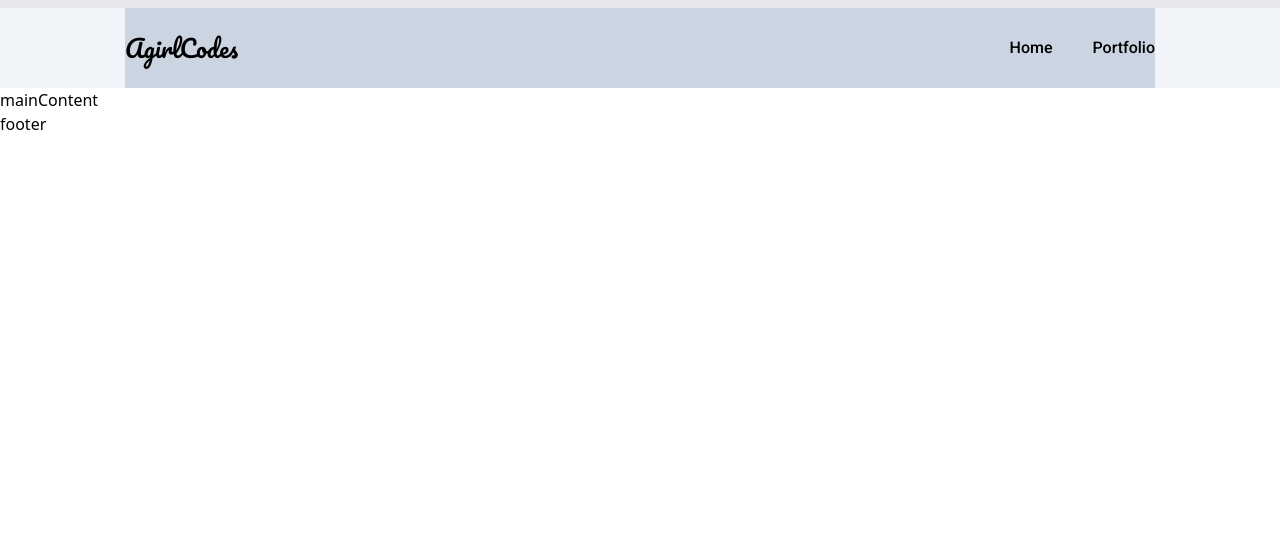
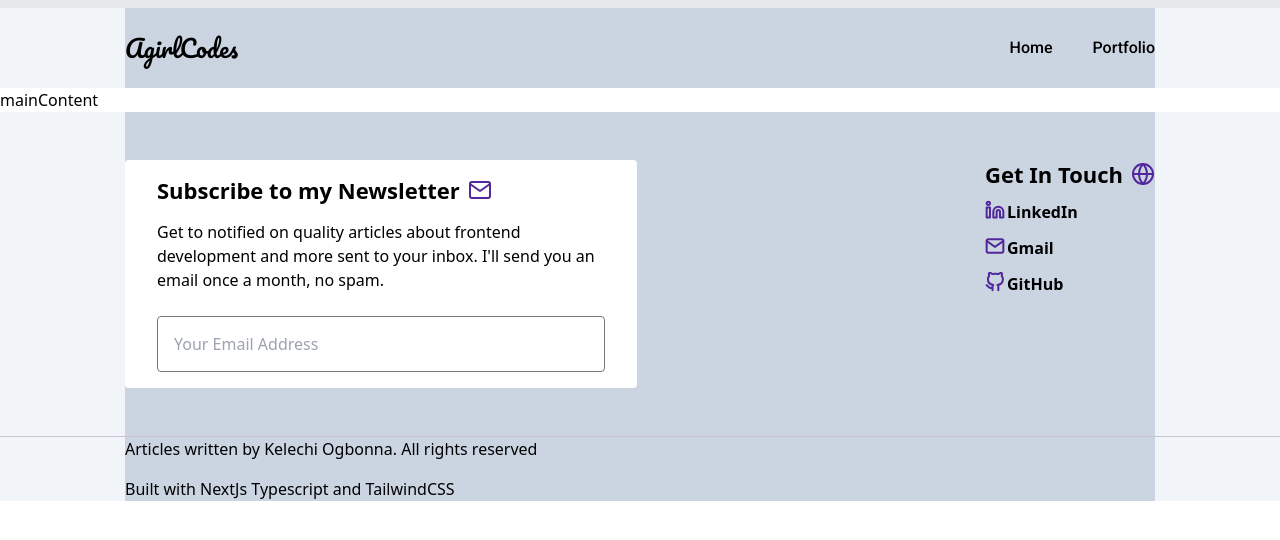
Before and after one commit to Kellswork/agirlcodes.dev, a Next.js app: page / in a window 1280 px wide. Shown: the top 540 px of the page. Built offline with nearby package versions, Linux system fonts and the light colour scheme.

Commit message:
build footer

```diff
--- a/components/footer.tsx
+++ b/components/footer.tsx
@@ -1,9 +1,84 @@
-import React from 'react'
+import React from "react";
+import BaseLayout from "./baseLayout";
+import { GitHub, Globe, Gmail, LinkedIn, Mail } from "./molecules/svg";
+import { Button } from "./molecules/button";
+import Divider from "./molecules/divider";
 
-const Footer = () => {
-  return (
-    <div>footer</div>
-  )
+interface TitleAndSvgProps {
+  title: string;
+  svg: JSX.Element;
+  padding?: string;
 }
+const TitleAndSvg = ({ title, svg, padding }: TitleAndSvgProps) => (
+  <div className={`flex items-center ${padding}`}>
+    <h2 className="text-titleLarge font-bold pr-2 text-purple-7">{title}</h2>
+    <span>{svg}</span>
+  </div>
+);
 
+const TextAndSvg = ({ title, svg }: TitleAndSvgProps) => (
+  <div className={`flex items-start pb-3`}>
+    <span>{svg}</span>
+    <p className="text font-bold pl-0.5 text-purple-7">{title}</p>
+  </div>
+);
+
+const Footer = () => (
+  <div className="bg-slate-100">
+    <BaseLayout>
+      <div className="flex py-12 justify-between">
+        <div className="newsletter-card max-w-lg px-8 py-4 rounded bg-white">
+          <TitleAndSvg
+            padding="pb-4"
+            title="Subscribe to my Newsletter"
+            svg={<Mail />}
+          />
+          <p className="pb-6">
+            Get to notified on quality articles about frontend development and
+            more sent to your inbox. I&apos;ll send you an email once a month,
+            no spam.
+          </p>
+          <form className="flex items-center h-14 pr-0.5 border border-[#79747E] rounded">
+            <input
+              type="text"
+              placeholder="Your Email Address"
+              className="grow mx-4 focus:outline-none"
+            />
+            <div>
+              <Button
+                bgColor="bg-purple-5"
+                text="Subscribe"
+                borderRadius="rounded"
+                height="h-[50px]"
+                textColor="text-white"
+              />
+            </div>
+          </form>
+        </div>
+
+        <div className="get-in-touch">
+          <TitleAndSvg padding="pb-3" title="Get In Touch" svg={<Globe />} />
+          <div>
+            <a href="">
+              <TextAndSvg title="LinkedIn" svg={<LinkedIn />} />
+            </a>
+            <a href="">
+              <TextAndSvg title="Gmail" svg={<Gmail />} />
+            </a>
+            <a href="">
+              <TextAndSvg title="GitHub" svg={<GitHub />} />
+            </a>
+          </div>
+        </div>
+      </div>
+    </BaseLayout>
+    <Divider />
+    <BaseLayout spacing="py-10">
+      <p className="pb-4">
+        Articles written by Kelechi Ogbonna. All rights reserved
+      </p>
+      <p>Built with NextJs Typescript and TailwindCSS</p>
+    </BaseLayout>
+  </div>
+);
 export default Footer;
```
